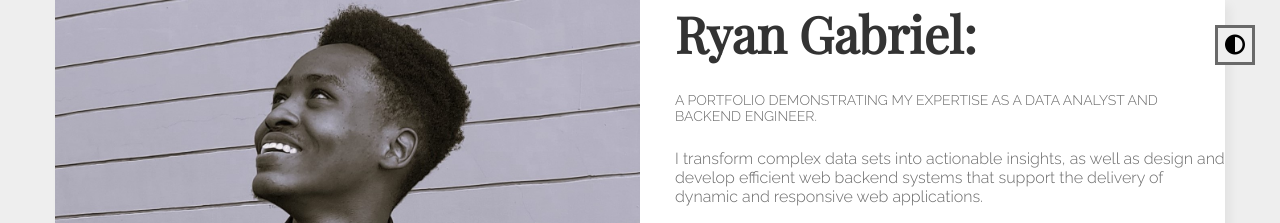
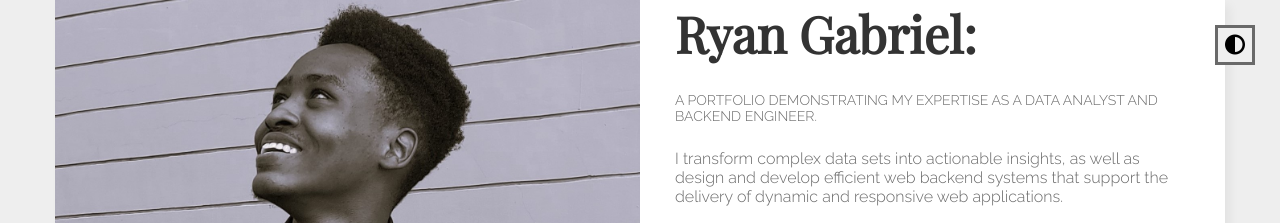
Before and after one commit to RyanKaleliGabriel/RyanKaleliGabriel.github.io, a plain HTML site: page index.html in a window 1280 px wide. Shown: the top 223 px of the page. Drawn offline with nearby package versions, Linux system fonts and the light colour scheme.

Commit message:
Margin adjustment

```diff
--- a/styles.css
+++ b/styles.css
@@ -72,6 +72,7 @@ body {
 	font-size: clamp(3rem, 5vw, 5rem);
 	color: var(--title-color);
     margin-left: 35px;
+    margin-right: 35px;
 }
 .card__subtitle {
 	font-size: 1.4rem;
@@ -80,10 +81,12 @@ body {
 	margin-bottom: 2.5rem;
     margin-left: 35px;
     margin-top: 2.5rem;
+    margin-right: 35px;
 }
 p{
     margin-left: 35px;
     margin-bottom: 20px;
+    margin-right: 35px;
 }
 .card__body p:not(:last-child) {
 	margin-bottom: 1.5rem;
@@ -97,6 +100,8 @@ p{
 	margin-top: 2.5rem;
 	border: 2px solid var(--body-color);
     margin-left: 35px;
+
+
 }
 .card__button span {
 	display: inline-block;
```
